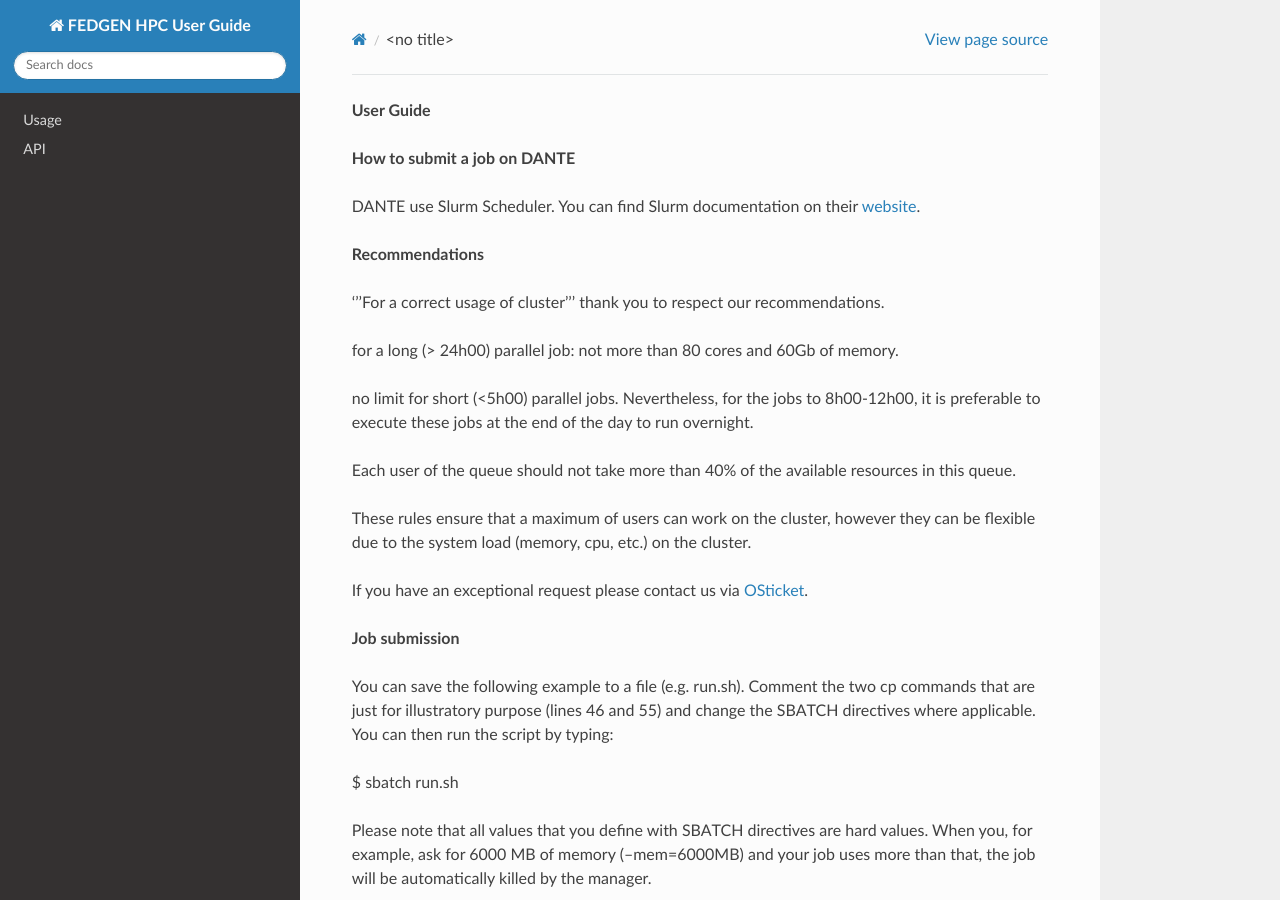
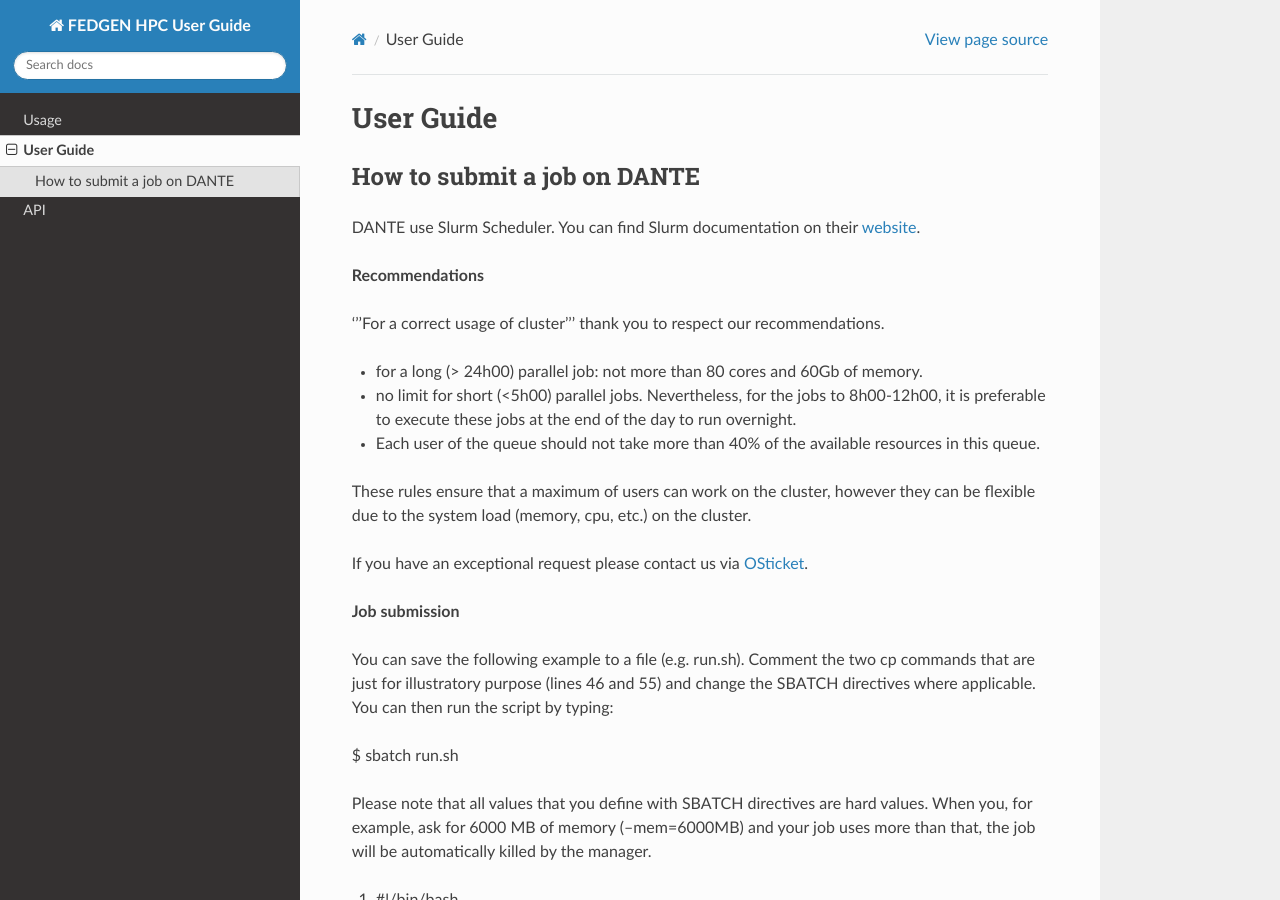
Before and after one commit to toluromio/docs.fedgenhpc, a Sphinx documentation site: the page built from docs/source/userguide.rst, in a window 1280 px wide and 900 px high. Built offline with Sphinx 7.4.7 and the Read the Docs theme 3.1.0, drawn with Linux system fonts in a browser that asks for light colours.

Commit message:
Update userguide.rst

```diff
--- a/docs/source/userguide.rst
+++ b/docs/source/userguide.rst
@@ -1,6 +1,8 @@
-**User Guide**
+User Guide
+==========
 
-**How to submit a job on DANTE**
+How to submit a job on DANTE
+----------------------------
 
 DANTE use Slurm Scheduler. You can find Slurm documentation on
 their `website <https://slurm.schedmd.com/documentation.html>`__.
```
